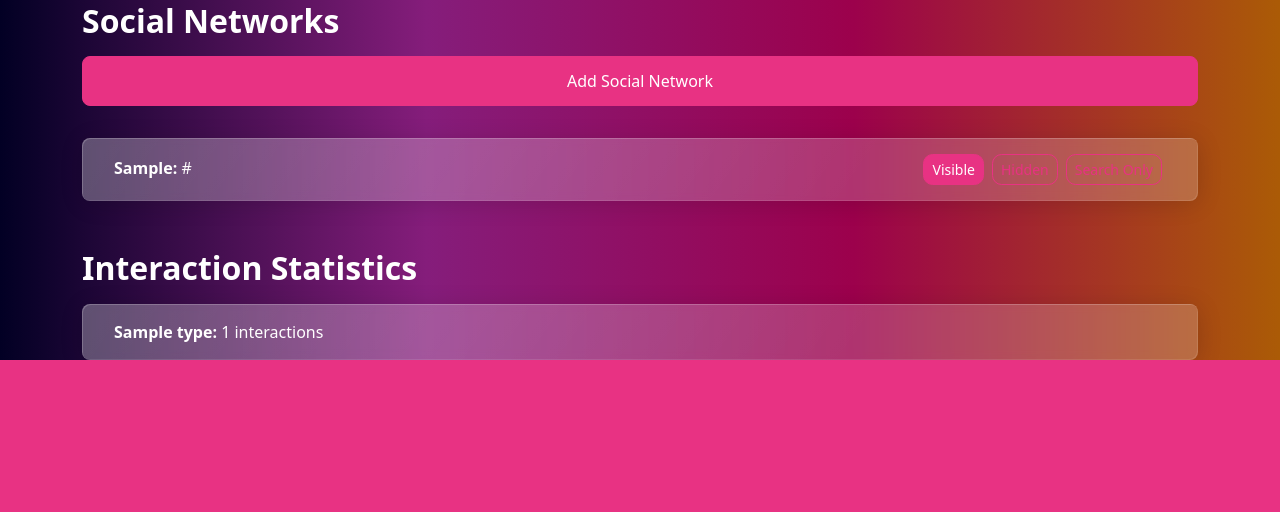
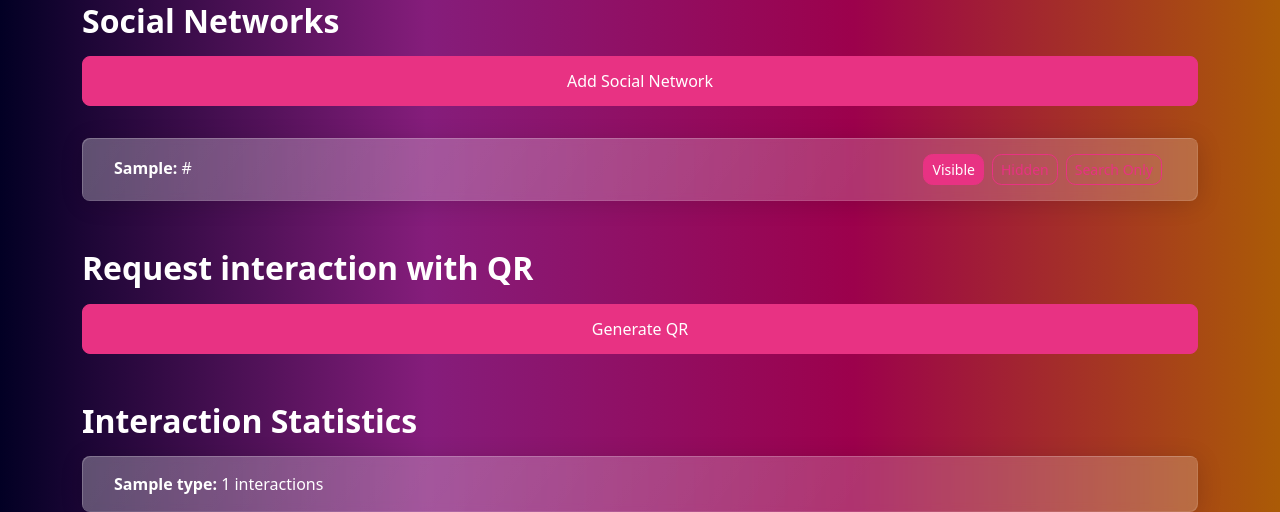
Before and after one commit to dmitrysluch/crazy-open, a Flask app: page /dashboard in a window 1280 px wide. Shown: the part 539-1051 px from the top of the page. Before the commit the page ends 899 px from the top, so only its background shows below. Run offline with Flask 3, Linux system fonts and the light colour scheme; a user stored in the database is signed in; tables that the repository leaves empty hold one stand-in row (values such as "Sample post"); grey boxes marked "Sample" are stand-in pictures; some libraries are stand-ins or nearby versions.

Commit message:
QR codes + show only verified users on graph

```diff
--- a/server/forms.py
+++ b/server/forms.py
@@ -26,3 +26,6 @@ class LoginForm(FlaskForm):
         DataRequired()
     ])
     submit = SubmitField('Login')
+
+class InteractionAcceptForm(FlaskForm):
+    submit = SubmitField('Accept')
--- a/server/templates/dashboard.html
+++ b/server/templates/dashboard.html
@@ -130,6 +130,9 @@
     <button class="btn btn-primary mt-2" data-bs-toggle="modal" data-bs-target="#interactionModal">
         Request Interaction
     </button>
+    {% else %}
+    <h2 class="mt-4">Request interaction with QR</h2>
+    <button class="btn btn-primary w-100" data-bs-toggle="modal" data-bs-target="#qr-modal">Generate QR</button>
     {% endif %}
 
     <h2 class="mt-4">Interaction Statistics</h2>
@@ -144,7 +147,7 @@
     {% else %}
         <p>No interactions recorded yet.</p>
     {% endif %}
-
+    {% if own_page %}
     <!-- Modal for Adding Social Network -->
     <div class="modal fade" id="addSocialModal" tabindex="-1" aria-labelledby="addSocialModalLabel" aria-hidden="true">
         <div class="modal-dialog">
@@ -172,6 +175,8 @@
             </div>
         </div>
     </div>
+    {% endif %}
+    {% if not own_page %}
     <!-- Interaction Request Modal -->
     <div class="modal fade" id="interactionModal" tabindex="-1" aria-labelledby="interactionModalLabel" aria-hidden="true">
         <div class="modal-dialog">
@@ -203,7 +208,60 @@
             </div>
         </div>
     </div>
+    {% endif %}
+    {% if own_page %}
+    <div id="qr-modal" class="modal fade" tabindex="-1" aria-labelledby="interactionModalLabel" aria-hidden="true">
+        <div class="modal-dialog">
+            <div class="modal-content">
+                <div class="modal-header">
+                    <h5 class="modal-title">Interaction QR Code</h5>
+                    <button type="button" class="btn-close" data-bs-dismiss="modal" aria-label="Close"></button>
+                </div>
+                <div class="modal-body">
+                    <div class="mb-3">
+                        <label for="interactionType" class="form-label">Interaction Type</label>
+                        <select class="form-select" id="qrInteractionType" name="interaction_type" required>
+                            {% for interaction_type in interaction_types %}
+                                <option value="{{ interaction_type.id }}" title="{{ interaction_type.description }}">{{     interaction_type.name }}</option>
+                            {% endfor %}
+                        </select>
+                    </div>
+                    <button id="generate-qr" class="btn btn-primary w-100">Generate</button>
+                    <div id="qr-code" class="d-flex align-items-center justify-content-center mt-2"></div>
+                </div>
+            </div>
+        </div>
+    </div>
+    {% endif %}
 </div>
+<script>
+    document.getElementById('generate-qr').addEventListener('click', async () => {
+        const interactionTypeId = document.getElementById('qrInteractionType').value;
+
+        // Make a request to generate the QR code URL.
+        // It DOES NOT alter DB so no CSRF protection is needed.
+        const response = await fetch('/generate_interaction_qr', {
+            method: 'POST',
+            headers: { 'Content-Type': 'application/json' },
+            body: JSON.stringify({ type_id: interactionTypeId })
+        });
+
+        const data = await response.json();
+
+        // Generate the QR code
+        const qrCodeElement = document.getElementById('qr-code');
+        qrCodeElement.innerHTML = ''; // Clear any previous QR code
+
+        QrCreator.render({
+            text: data.qr_url,
+            radius: 0.5, // 0.0 to 0.5
+            ecLevel: 'Q', // L, M, Q, H
+            fill: '#851d7b', // foreground color
+            background: 'white', // color or null for transparent
+            size: 200 // in pixels
+            }, document.querySelector('#qr-code'));
+        });
+</script>
 <script>
     var tooltipTriggerList = [].slice.call(document.querySelectorAll('[data-bs-toggle="tooltip"]'))
     var tooltipList = tooltipTriggerList.map(function (tooltipTrigger) {
--- a/server/templates/graph.html
+++ b/server/templates/graph.html
@@ -109,6 +109,8 @@
 
     function updateGraph(links) {
         // Update links
+        nodeIDs = nodes.map((node)=>node.id)
+        links = links.filter((link)=>(nodeIDs.includes(link.source) && nodeIDs.includes(link.target)))
         const updatedLinks = lg.selectAll(".link")
             .data(links, d => `${d.source.id}-${d.target.id}`);
         updatedLinks.exit().remove();
--- a/server/templates/layout.html
+++ b/server/templates/layout.html
@@ -9,6 +9,7 @@
     <link href="https://cdn.jsdelivr.net/npm/bootswatch@5.3.3/dist/quartz/bootstrap.min.css" rel="stylesheet">
     <link href="/static/main.css" rel="stylesheet">
     <script src="https://cdn.jsdelivr.net/npm/bootstrap@5.0.2/dist/js/bootstrap.bundle.min.js" integrity="sha384-MrcW6ZMFYlzcLA8Nl+NtUVF0sA7MsXsP1UyJoMp4YLEuNSfAP+JcXn/tWtIaxVXM" crossorigin="anonymous"></script>
+    <script src="https://cdn.jsdelivr.net/npm/qr-creator/dist/qr-creator.min.js"></script>
 </head>
 <body>
     <nav class="navbar navbar-expand-lg navbar-primary bg-primary" data-bs-theme="dark">
--- a/server/views.py
+++ b/server/views.py
@@ -1,6 +1,6 @@
 from wsgi import app, serializer
 from models import db, User, SocialLink, InteractionType, InteractionRequest, Interaction, VisibilityState
-from forms import RegistrationForm, LoginForm
+from forms import RegistrationForm, LoginForm, InteractionAcceptForm
 from werkzeug.security import generate_password_hash, check_password_hash
 from flask import flash, render_template, redirect, url_for, request, jsonify
 from flask_login import login_user, login_required, logout_user, current_user
@@ -12,6 +12,7 @@ from PIL import Image
 import base64
 from io import BytesIO
 from utils import send_verification_email
+from itsdangerous import BadSignature
 
 def logged_out_only(view_function):
     @wraps(view_function)
@@ -155,7 +156,7 @@ def dashboard():
         return redirect(url_for('dashboard'))
 
     if 'user_id' in request.args and request.args['user_id'] != current_user.get_id():
-        user = User.query.filter_by(id=request.args['user_id']).first()
+        user = User.query.filter_by(id=request.args['user_id'], email_verified=True).one_or_404()
         own_page = False
     else:
         user = current_user
@@ -231,7 +232,7 @@ def update_visibility():
 @verified_only
 def graph():
     # Fetch all users and interactions
-    users = User.query.all()
+    users = User.query.filter_by(email_verified=True).all()
     nodes = [{"id": user.id, "name": user.username, "avatar": user.photo_url } for user in users]
     interaction_types = InteractionType.query.all()
 
@@ -409,3 +410,56 @@ def search_social_links():
         }
 
     return jsonify(sorted(response_data.values(), key=lambda x: x['username'])[:10])
+
+# This is CSRF safe as we do not write anything to DB.
+# If this behavior is changed USE WTFORMS for CSRF safety.
+@app.route('/generate_interaction_qr', methods=['POST'])
+@verified_only
+def generate_interaction_qr():
+    # Extract data from the request
+    interaction_type_id = request.json.get('type_id')
+
+    # Serialize the interaction data
+    serialized_data = serializer.dumps({
+        'interaction_type_id': interaction_type_id,
+        'requester_user_id': current_user.id
+    })
+
+    # Generate the QR URL
+    qr_url = url_for('process_qr_interaction_request', data=serialized_data, _external=True)
+
+    return jsonify({'qr_url': qr_url})
+
+@app.route('/qr', methods=['GET', 'POST'])
+@verified_only
+def process_qr_interaction_request():
+    serialized_data = request.args.get('data')
+    form = InteractionAcceptForm()
+
+    try:
+        # Deserialize the interaction data
+        interaction_data = serializer.loads(serialized_data)
+        interaction_type_id = interaction_data['interaction_type_id']
+        target_user_id = current_user.id
+        requester_user_id = interaction_data['requester_user_id']
+
+        # Handle form submission
+        if form.validate_on_submit():
+            # Add the interaction to the database
+            new_interaction = Interaction(
+                user_1_id=requester_user_id,
+                user_2_id=target_user_id,
+                type_id=interaction_type_id
+            )
+            db.session.add(new_interaction)
+            db.session.commit()
+
+            flash('Interaction request accepted!', 'success')
+            return redirect(url_for('dashboard'))
+
+        requester = User.query.filter_by(id=requester_user_id).one_or_404()
+        interaction_type = InteractionType.query.filter_by(id=interaction_type_id).one()
+        return render_template('interaction_qr.html', form=form, username=requester.username, interaction_type_str=interaction_type.name)
+    except BadSignature:
+        flash("Invalid QR", category="danger")
+        return redirect(url_for("dashboard"))
--- a/static/main.css
+++ b/static/main.css
@@ -79,3 +79,9 @@ body {
     width: 1.5em;
     height: 1.5em;
 }
+
+#qr-code canvas {
+    background: white;
+    padding: 20px;
+    border-radius: calc( 0.7rem - 1px );
+}
```
Also changed, not shown: server/templates/interaction_qr.html (added, +20 -0 lines).
